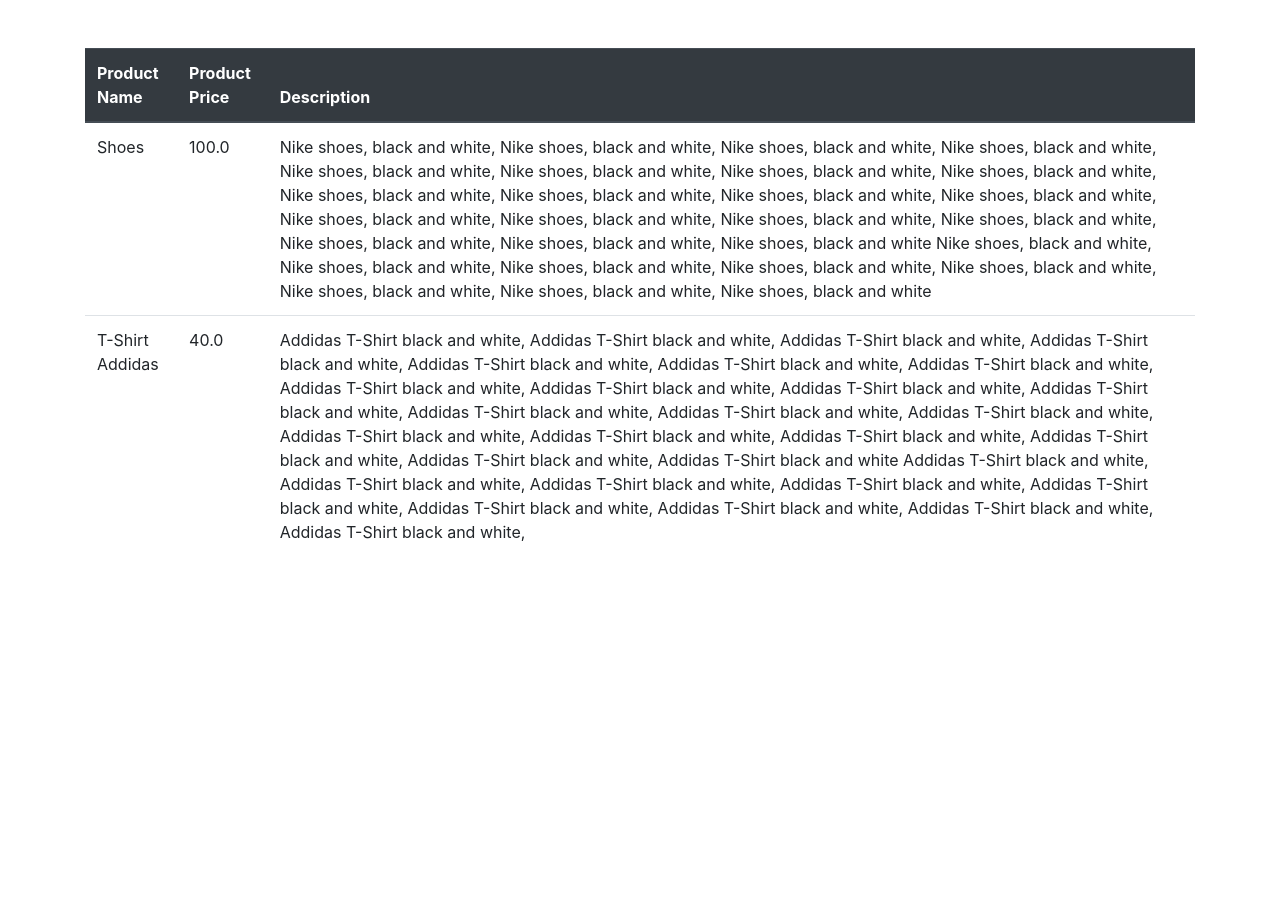
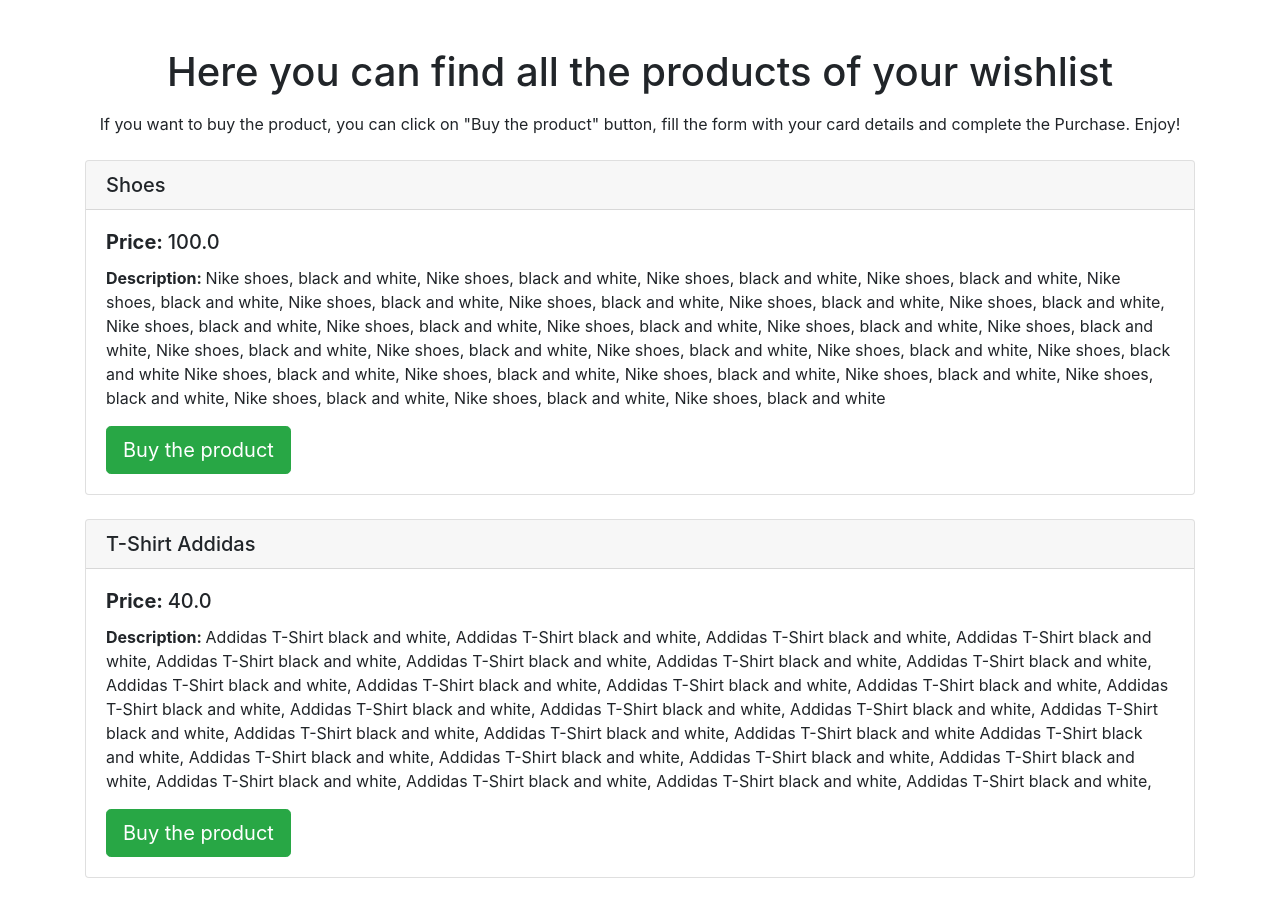
Before and after one commit to gianniskokkosis/django_ecommerce, a Django app: page /my_wishlist in a window 1280 px wide. Shown: the part 56-958 px from the top of the page. Before the commit the page ends 597 px from the top, so only its background shows below. Run offline with Django 3.2, Linux system fonts and the light colour scheme; data comes from the database, SQL or seed files in the repository; some libraries are stand-ins or nearby versions.

Commit message:
Final Changes to the app in order to look prettier

```diff
--- a/ecommerce/shop/templates/shop/wishlist.html
+++ b/ecommerce/shop/templates/shop/wishlist.html
@@ -1,20 +1,16 @@
 {% extends 'shop/base.html' %}
 {% block content %}
-<table class="table">
-  <thead class="thead-dark">
-    <tr>
-      <th scope="col">Product Name</th>
-      <th scope="col">Product Price</th>
-      <th scope="col">Description</th>
-    </tr>
-  </thead>
-  <tbody>
+<h1 class="mb-3" style="text-align: center;">Here you can find all the products of your wishlist</h1>
+<p class="mb-4" style="text-align: center;">If you want to buy the product, you can click on "Buy the product" button, fill the form with your card details and complete the Purchase. Enjoy!</p>
   {% for item in wishlist %}
-    <tr>
-      <td>{{item.product.name}}</td>
-      <td>{{item.product.price}}</td>
-      <td>{{item.product.description}}</td>
-    </tr>
+    <div class="card mb-4">
+      <h5 class="card-header">{{item.product.name}}</h5>
+      <div class="card-body">
+        <h5 class="card-title"><b>Price: </b>{{item.product.price}}</h5>
+        <p class="card-text"><b>Description: </b>{{item.product.description}}</p>
+        <a class="btn btn-success btn-lg" href="{% url 'checkout' item.product.id %}">Buy the product</a>
+      </div>
+    </div>
   {% endfor %}
 
   </tbody>
```
